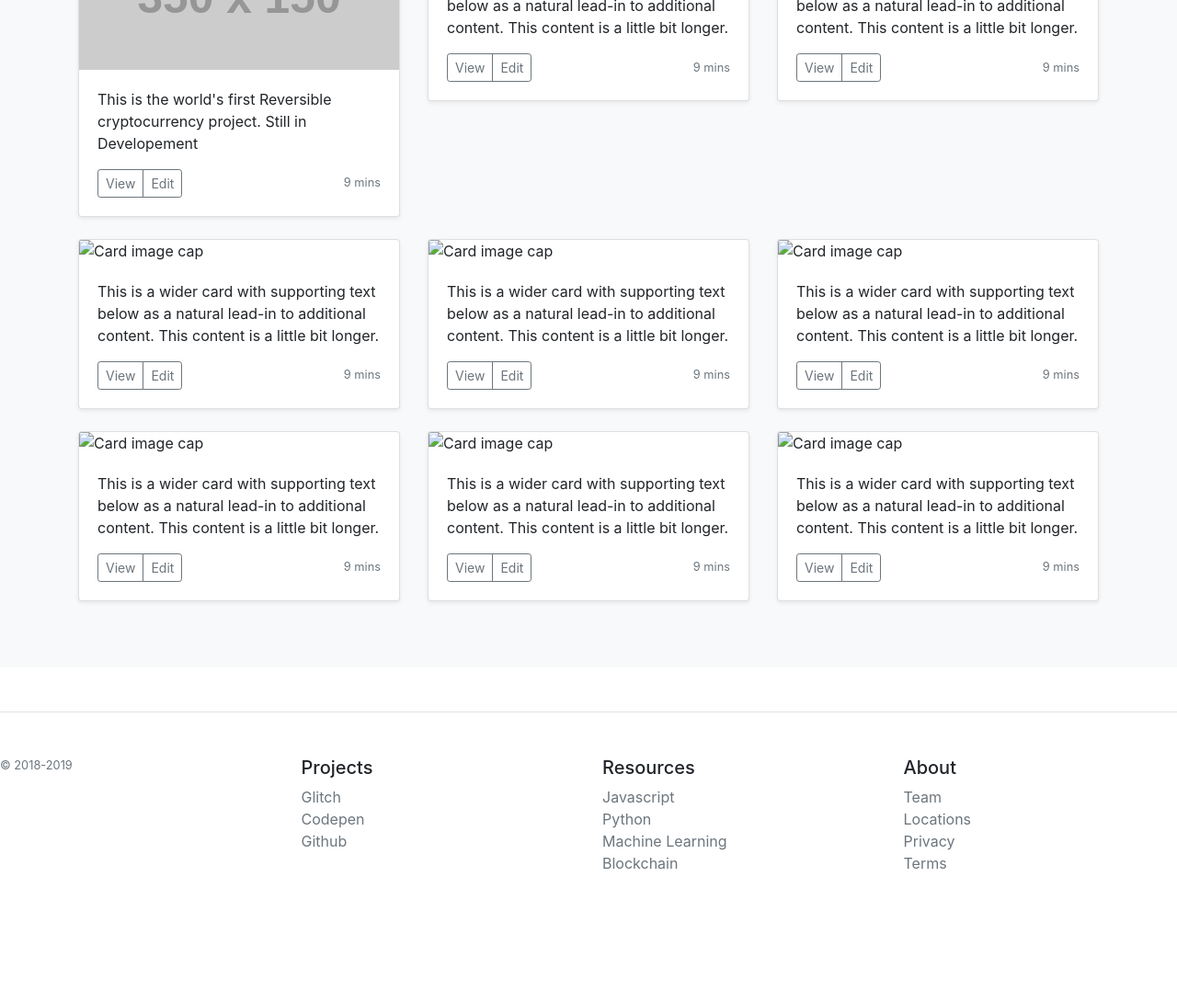
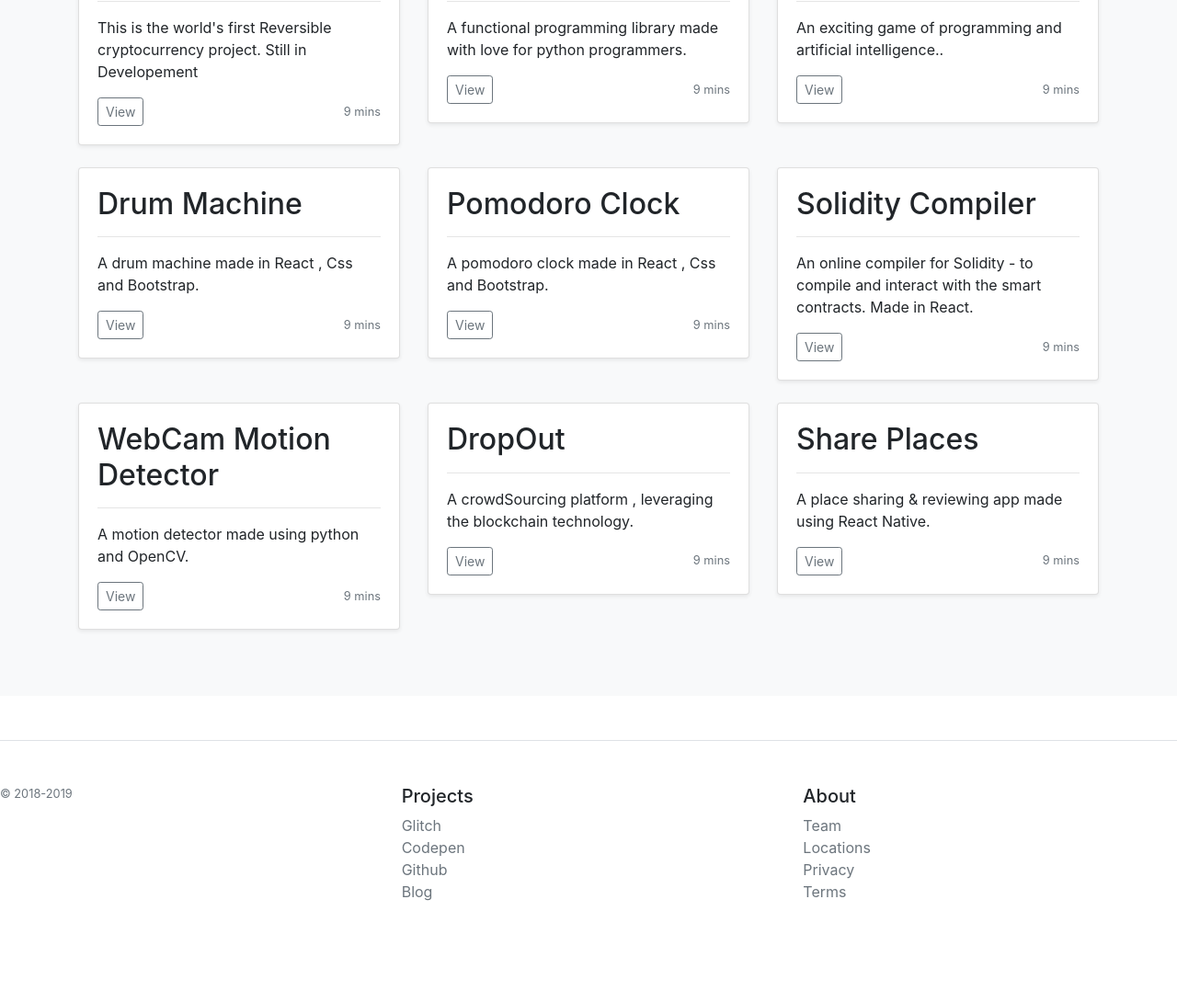
Before and after one commit to justdvnsh/portfolio, a plain HTML site: page index.html in a window 1280 px wide. Shown: the part 721-1811 px from the top of the page at 92% size. Before the commit the page ends 1784 px from the top, so only its background shows below. Drawn offline with nearby package versions, Linux system fonts and the light colour scheme; placeholder pictures from the web are drawn by us.

Commit message:
🖇🌟 Updated with Glitch

```diff
--- a/index.html
+++ b/index.html
@@ -17,14 +17,14 @@
           <div class="row">
             <div class="col-sm-8 col-md-7 py-4">
               <h4 class="text-white">About</h4>
-              <p class="text-muted">Add some information about the album below, the author, or any other background context. Make it a few sentences long so folks can pick up some informative tidbits. Then, link them off to some social networking sites or contact information.</p>
+              <p class="text-muted">I am Divyansh. I am a programmer by mind , geek by heart and a gamer by soul. I love working in teams and coding all night long. I contribute code to humanity and am an open source contributor</p>
             </div>
             <div class="col-sm-4 offset-md-1 py-4">
               <h4 class="text-white">Contact</h4>
               <ul class="list-unstyled">
-                <li><a href="#" class="text-white">Follow on Twitter</a></li>
-                <li><a href="#" class="text-white">Like on Facebook</a></li>
-                <li><a href="#" class="text-white">Email me</a></li>
+                <li><a href="https://twitter.com/justdvnsh2208" class="text-white">Follow on Twitter</a></li>
+                <li><a href="https://instagram.com/justdvnsh" class="text-white">Like on Instagram</a></li>
+                <li><a href="mailto:justdvnsh2208@gmail.com" class="text-white">Email me</a></li>
               </ul>
             </div>
           </div>
@@ -33,7 +33,7 @@
       <div class="navbar navbar-dark bg-dark shadow-sm">
         <div class="container d-flex justify-content-between">
           <a href="#" class="navbar-brand d-flex align-items-center">
-            <svg xmlns="http://www.w3.org/2001/svg" width="20" height="20" viewBox="0 0 24 24" fill="none" stroke="currentColor" stroke-width="2" stroke-linecap="round" stroke-linejoin="round" class="mr-2"><path d="M23 19a2 2 0 0 1-2 2H3a2 2 0 0 1-2-2V8a2 2 0 0 1 2-2h4l2-3h6l2 3h4a2 2 0 0 1 2 2z"></path><circle cx="12" cy="13" r="4"></circle></svg>
+            <svg xmlns="http://www.w3.org/2001/svg" width="20" height="20" viewbox="0 0 24 24" fill="none" stroke="currentColor" stroke-width="2" stroke-linecap="round" stroke-linejoin="round" class="mr-2"><path d="M23 19a2 2 0 0 1-2 2H3a2 2 0 0 1-2-2V8a2 2 0 0 1 2-2h4l2-3h6l2 3h4a2 2 0 0 1 2 2z"></path><circle cx="12" cy="13" r="4"></circle></svg>
             <strong>Divyansh Dwivedi</strong>
           </a>
           <button class="navbar-toggler" type="button" data-toggle="collapse" data-target="#navbarHeader" aria-controls="navbarHeader" aria-expanded="false" aria-label="Toggle navigation">
@@ -58,13 +58,12 @@
           <div class="row">
             <div class="col-md-4">
               <div class="card mb-4 shadow-sm">
-                <img class="card-img-top" src="https://via.placeholder.com/350x150" alt="Card image cap">
                 <div class="card-body">
+                  <h2>Nell_MDCoins</h2><hr>
                   <p class="card-text">This is the world's first Reversible cryptocurrency project. Still in Developement</p>
                   <div class="d-flex justify-content-between align-items-center">
                     <div class="btn-group">
-                      <button type="button" class="btn btn-sm btn-outline-secondary">View</button>
-                      <button type="button" class="btn btn-sm btn-outline-secondary">Edit</button>
+                      <a href="https://github.com/justdvnsh/Nell-MDCoin"><button type="button" class="btn btn-sm btn-outline-secondary">View</button></a>
                     </div>
                     <small class="text-muted">9 mins</small>
                   </div>
@@ -73,13 +72,12 @@
             </div>
             <div class="col-md-4">
               <div class="card mb-4 shadow-sm">
-                <img class="card-img-top" data-src="holder.js/100px225?theme=thumb&bg=55595c&fg=eceeef&text=Thumbnail" alt="Card image cap">
                 <div class="card-body">
-                  <p class="card-text">This is a wider card with supporting text below as a natural lead-in to additional content. This content is a little bit longer.</p>
+                  <h2>Func.py</h2><hr>
+                  <p class="card-text">A functional programming library made with love for python programmers.</p>
                   <div class="d-flex justify-content-between align-items-center">
                     <div class="btn-group">
-                      <button type="button" class="btn btn-sm btn-outline-secondary">View</button>
-                      <button type="button" class="btn btn-sm btn-outline-secondary">Edit</button>
+                      <a href="https://github.com/justdvnsh/func.py"><button type="button" class="btn btn-sm btn-outline-secondary">View</button></a>
                     </div>
                     <small class="text-muted">9 mins</small>
                   </div>
@@ -88,13 +86,12 @@
             </div>
             <div class="col-md-4">
               <div class="card mb-4 shadow-sm">
-                <img class="card-img-top" data-src="holder.js/100px225?theme=thumb&bg=55595c&fg=eceeef&text=Thumbnail" alt="Card image cap">
                 <div class="card-body">
-                  <p class="card-text">This is a wider card with supporting text below as a natural lead-in to additional content. This content is a little bit longer.</p>
+                  <h2>WarriorPy</h2><hr>
+                  <p class="card-text">An exciting game of programming and artificial intelligence..</p>
                   <div class="d-flex justify-content-between align-items-center">
                     <div class="btn-group">
-                      <button type="button" class="btn btn-sm btn-outline-secondary">View</button>
-                      <button type="button" class="btn btn-sm btn-outline-secondary">Edit</button>
+                      <a href="https://github.com/justdvnsh/warriorpy"><button type="button" class="btn btn-sm btn-outline-secondary">View</button></a>
                     </div>
                     <small class="text-muted">9 mins</small>
                   </div>
@@ -104,13 +101,12 @@
 
             <div class="col-md-4">
               <div class="card mb-4 shadow-sm">
-                <img class="card-img-top" data-src="holder.js/100px225?theme=thumb&bg=55595c&fg=eceeef&text=Thumbnail" alt="Card image cap">
                 <div class="card-body">
-                  <p class="card-text">This is a wider card with supporting text below as a natural lead-in to additional content. This content is a little bit longer.</p>
+                  <h2>Drum Machine</h2><hr>
+                  <p class="card-text">A drum machine made in React , Css and Bootstrap.</p>
                   <div class="d-flex justify-content-between align-items-center">
                     <div class="btn-group">
-                      <button type="button" class="btn btn-sm btn-outline-secondary">View</button>
-                      <button type="button" class="btn btn-sm btn-outline-secondary">Edit</button>
+                      <a href="https://codepen.io/Justdvnsh2208/full/WabWZw"><button type="button" class="btn btn-sm btn-outline-secondary">View</button></a>
                     </div>
                     <small class="text-muted">9 mins</small>
                   </div>
@@ -119,13 +115,12 @@
             </div>
             <div class="col-md-4">
               <div class="card mb-4 shadow-sm">
-                <img class="card-img-top" data-src="holder.js/100px225?theme=thumb&bg=55595c&fg=eceeef&text=Thumbnail" alt="Card image cap">
                 <div class="card-body">
-                  <p class="card-text">This is a wider card with supporting text below as a natural lead-in to additional content. This content is a little bit longer.</p>
+                  <h2>Pomodoro Clock</h2><hr>
+                  <p class="card-text">A pomodoro clock made in React , Css and Bootstrap.</p>
                   <div class="d-flex justify-content-between align-items-center">
                     <div class="btn-group">
-                      <button type="button" class="btn btn-sm btn-outline-secondary">View</button>
-                      <button type="button" class="btn btn-sm btn-outline-secondary">Edit</button>
+                      <a href="https://codepen.io/Justdvnsh2208/pen/wYKJGO"><button type="button" class="btn btn-sm btn-outline-secondary">View</button></a>
                     </div>
                     <small class="text-muted">9 mins</small>
                   </div>
@@ -134,13 +129,12 @@
             </div>
             <div class="col-md-4">
               <div class="card mb-4 shadow-sm">
-                <img class="card-img-top" data-src="holder.js/100px225?theme=thumb&bg=55595c&fg=eceeef&text=Thumbnail" alt="Card image cap">
                 <div class="card-body">
-                  <p class="card-text">This is a wider card with supporting text below as a natural lead-in to additional content. This content is a little bit longer.</p>
+                  <h2>Solidity Compiler</h2><hr>
+                  <p class="card-text">An online compiler for Solidity - to compile and interact with the smart contracts. Made in React.</p>
                   <div class="d-flex justify-content-between align-items-center">
                     <div class="btn-group">
-                      <button type="button" class="btn btn-sm btn-outline-secondary">View</button>
-                      <button type="button" class="btn btn-sm btn-outline-secondary">Edit</button>
+                      <a href="https://github.com/justdvnsh/Solidity-online-compiler-frontend"><button type="button" class="btn btn-sm btn-outline-secondary">View</button></a>
                     </div>
                     <small class="text-muted">9 mins</small>
                   </div>
@@ -150,13 +144,12 @@
 
             <div class="col-md-4">
               <div class="card mb-4 shadow-sm">
-                <img class="card-img-top" data-src="holder.js/100px225?theme=thumb&bg=55595c&fg=eceeef&text=Thumbnail" alt="Card image cap">
                 <div class="card-body">
-                  <p class="card-text">This is a wider card with supporting text below as a natural lead-in to additional content. This content is a little bit longer.</p>
+                  <h2>WebCam Motion Detector</h2><hr>
+                  <p class="card-text">A motion detector made using python and OpenCV.</p>
                   <div class="d-flex justify-content-between align-items-center">
                     <div class="btn-group">
-                      <button type="button" class="btn btn-sm btn-outline-secondary">View</button>
-                      <button type="button" class="btn btn-sm btn-outline-secondary">Edit</button>
+                      <a href="https://github.com/justdvnsh/Webcam-Motion-Detector"><button type="button" class="btn btn-sm btn-outline-secondary">View</button></a>
                     </div>
                     <small class="text-muted">9 mins</small>
                   </div>
@@ -165,13 +158,12 @@
             </div>
             <div class="col-md-4">
               <div class="card mb-4 shadow-sm">
-                <img class="card-img-top" data-src="holder.js/100px225?theme=thumb&bg=55595c&fg=eceeef&text=Thumbnail" alt="Card image cap">
                 <div class="card-body">
-                  <p class="card-text">This is a wider card with supporting text below as a natural lead-in to additional content. This content is a little bit longer.</p>
+                  <h2>DropOut</h2><hr>
+                  <p class="card-text">A crowdSourcing platform , leveraging the blockchain technology.</p>
                   <div class="d-flex justify-content-between align-items-center">
                     <div class="btn-group">
-                      <button type="button" class="btn btn-sm btn-outline-secondary">View</button>
-                      <button type="button" class="btn btn-sm btn-outline-secondary">Edit</button>
+                      <a href="https://github.com/justdvnsh/Dropout"><button type="button" class="btn btn-sm btn-outline-secondary">View</button></a>
                     </div>
                     <small class="text-muted">9 mins</small>
                   </div>
@@ -180,13 +172,12 @@
             </div>
             <div class="col-md-4">
               <div class="card mb-4 shadow-sm">
-                <img class="card-img-top" data-src="holder.js/100px225?theme=thumb&bg=55595c&fg=eceeef&text=Thumbnail" alt="Card image cap">
                 <div class="card-body">
-                  <p class="card-text">This is a wider card with supporting text below as a natural lead-in to additional content. This content is a little bit longer.</p>
+                  <h2>Share Places</h2><hr>
+                  <p class="card-text">A place sharing & reviewing app made using React Native.</p>
                   <div class="d-flex justify-content-between align-items-center">
                     <div class="btn-group">
-                      <button type="button" class="btn btn-sm btn-outline-secondary">View</button>
-                      <button type="button" class="btn btn-sm btn-outline-secondary">Edit</button>
+                      <a href="https://github.com/justdvnsh/Share-Places"><button type="button" class="btn btn-sm btn-outline-secondary">View</button></a>
                     </div>
                     <small class="text-muted">9 mins</small>
                   </div>
@@ -204,24 +195,16 @@
           <div class="col-12 col-md">
             <small class="d-block mb-3 text-muted">&copy; 2018-2019</small>
           </div>
-          <div class="col-6 col-md">
+          <div class="col-8 col-md">
             <h5>Projects</h5>
             <ul class="list-unstyled text-small">
               <li><a class="text-muted" href="https://glitch.com/@justdvnsh">Glitch</a></li>
               <li><a class="text-muted" href="https://codepen.io/Justdvnsh2208">Codepen</a></li>
               <li><a class="text-muted" href="https://github.com/justdvnsh">Github</a></li>
+              <li><a class="text-muted" href="https://github.com/justdvnsh">Blog</a></li>
             </ul>
           </div>
-          <div class="col-6 col-md">
-            <h5>Resources</h5>
-            <ul class="list-unstyled text-small">
-              <li><a class="text-muted" href="https://RallyCoding.com">Javascript</a></li>
-              <li><a class="text-muted" href="https://PythonProgramming.net">Python</a></li>
-              <li><a class="text-muted" href="https://PythonProgramming.net">Machine Learning</a></li>
-              <li><a class="text-muted" href="https://remix-ide.org">Blockchain</a></li>
-            </ul>
-          </div>
-          <div class="col-6 col-md">
+          <div class="col-8 col-md">
             <h5>About</h5>
             <ul class="list-unstyled text-small">
               <li><a class="text-muted" href="#">Team</a></li>
--- a/style.css
+++ b/style.css
@@ -1,12 +1,13 @@
 /* CSS files add styling rules to your content */
 
 .jumbotron {
-  padding-top: 3rem;
-  padding-bottom: 3rem;
   margin-bottom: 0;
   background-color: #fff;
   height: 47vh;
+  padding-top: 3rem;
+  padding-bottom: 3rem;
 }
+
 @media (min-width: 768px) {
   .jumbotron {
     padding-top: 6rem;
@@ -21,6 +22,7 @@
 .jumbotron-heading {
   font-weight: 300;
   margin-top: 12vh;
+  color: black;
 }
 
 .jumbotron .container {
```
Also changed, not shown: 1 other file.
